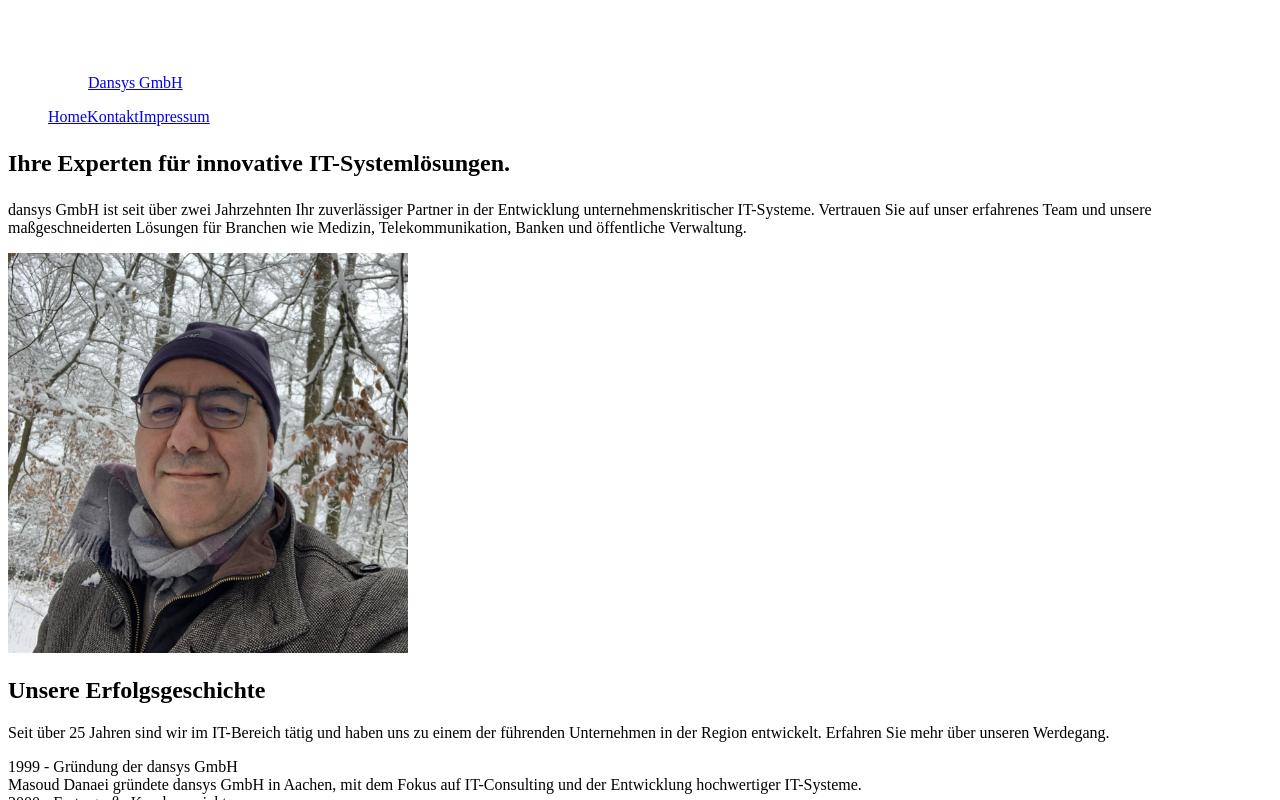
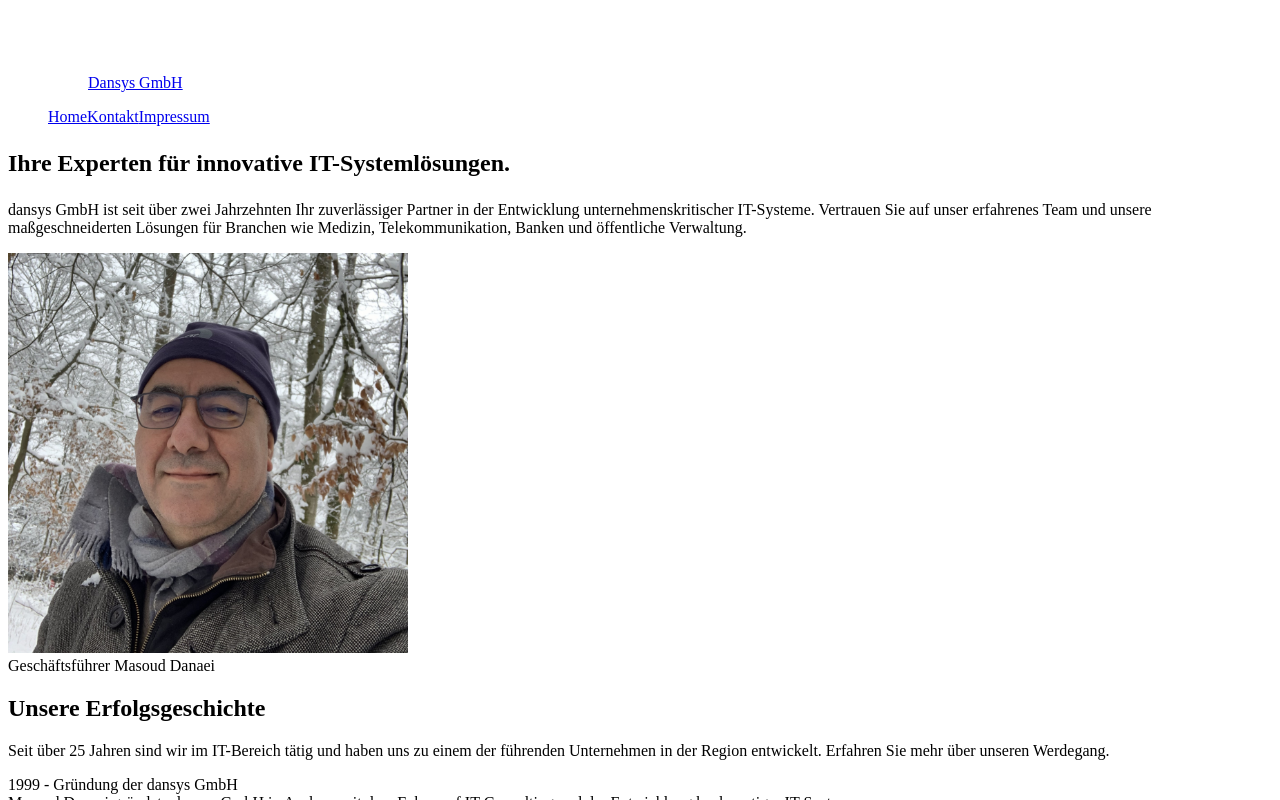
Before and after one commit to JakobsCode/dansys-web, a React (Vite) app: page / in a window 1280 px wide. Shown: the top 800 px of the page. Built offline with nearby package versions, Linux system fonts and the light colour scheme.

Commit message:
Einleitung fertig

```diff
--- a/src/components/component/introduction.tsx
+++ b/src/components/component/introduction.tsx
@@ -21,12 +21,17 @@ export default function Introduction() {
               Telekommunikation, Banken und öffentliche Verwaltung.
             </p>
           </div>
+          <div>
             <img
               src="/masoud.jpeg"
               width={400}
               alt="Geschäftsführer Masoud Danaei"
               className="mx-auto aspect-square overflow-hidden rounded-xl object-cover object-center lg:w-full"
             />
+            <div className="text-center mt-4">
+              Geschäftsführer Masoud Danaei
+            </div>
+          </div>
         </div>
       </div>
     </section>
```
Lines whose indentation alone changed are shown as unchanged.
